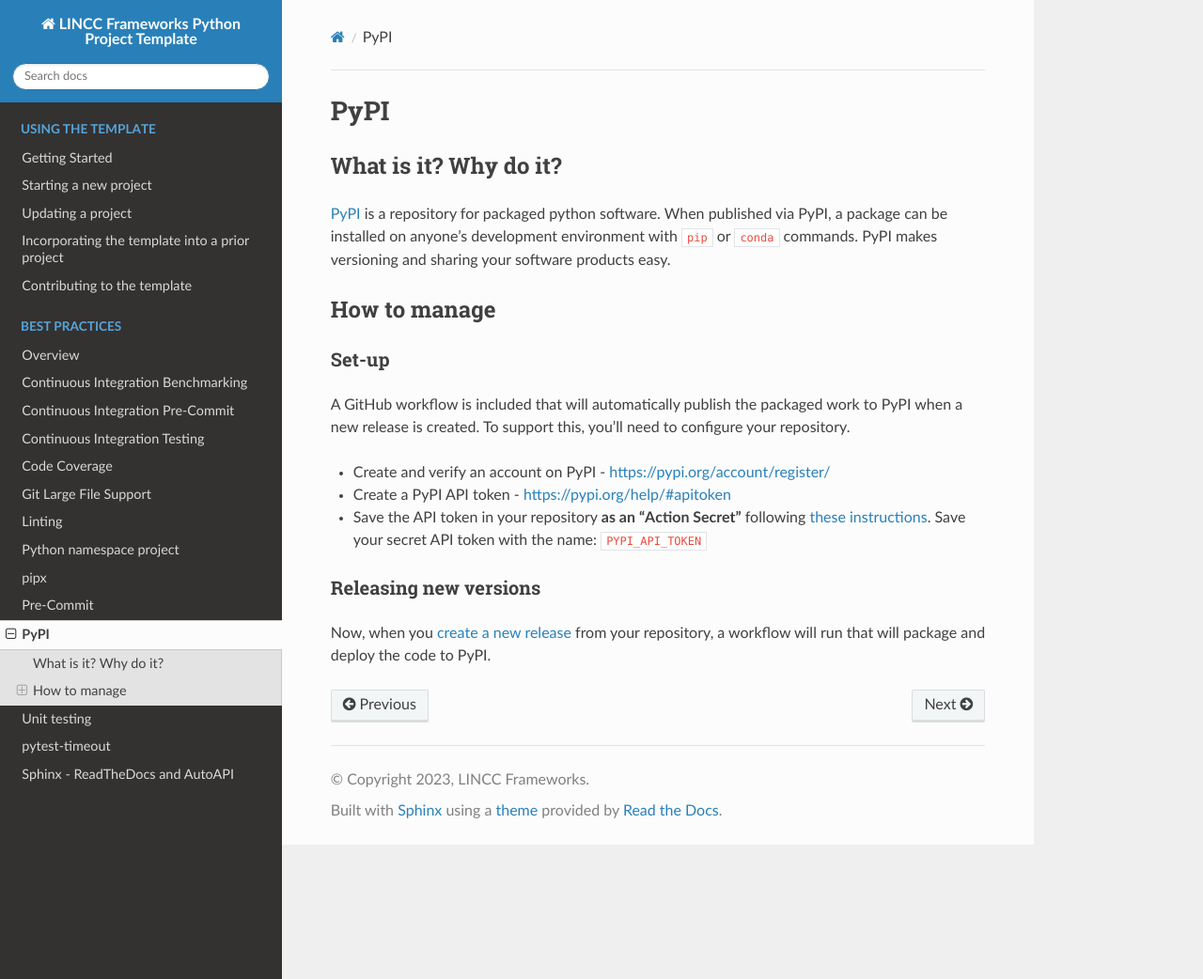
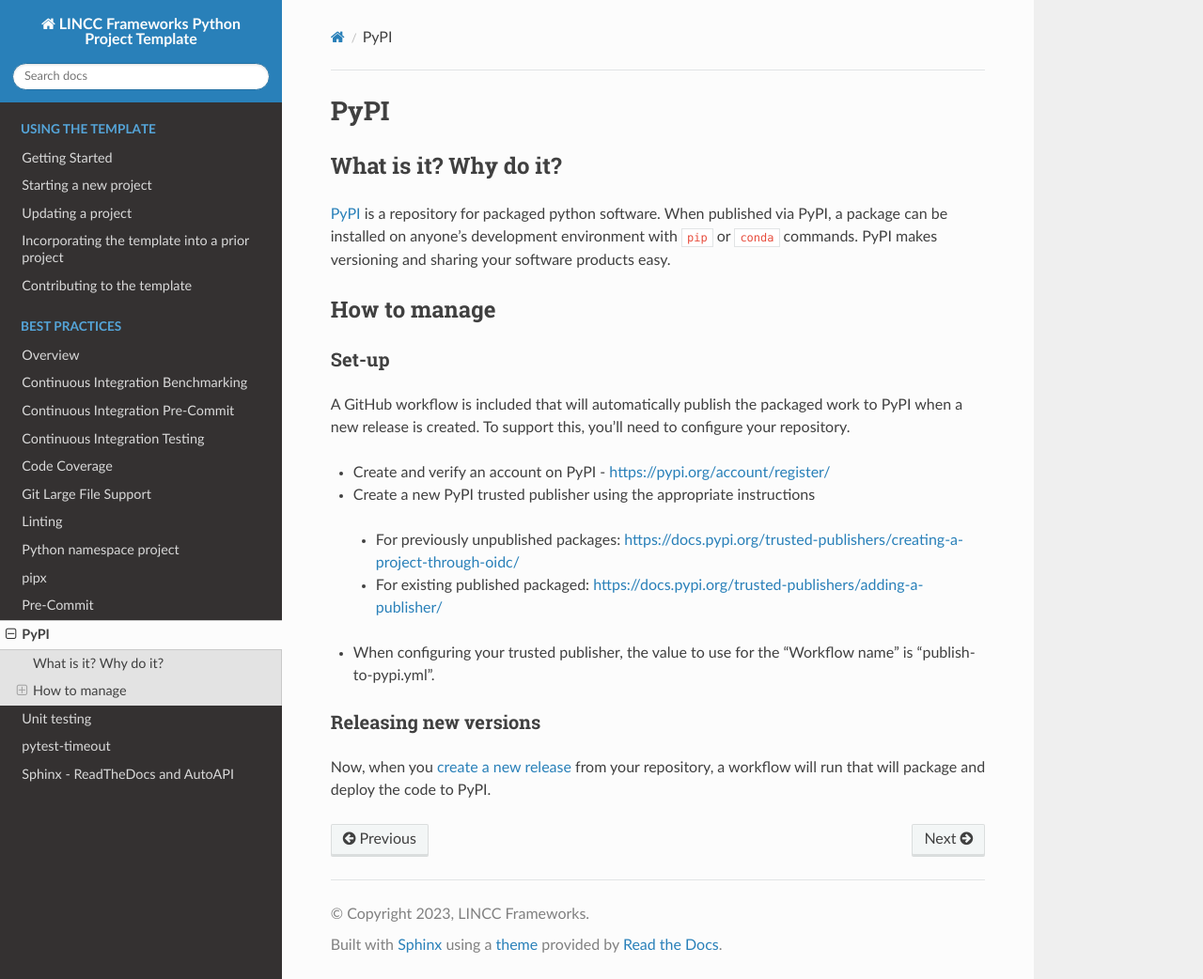
Before and after one commit to lincc-frameworks/python-project-template, a Sphinx documentation site: the page built from docs/practices/pypi.rst, in a window 1280 px wide and 1042 px high. Shown: the whole window at 94% size. Built offline with Sphinx 7.4.7 and the Read the Docs theme 2.0.0, drawn with Linux system fonts in a browser that asks for light colours; the version number could not be read and is left out.

Commit message:
Updating publish to pypi workflow and associated documentation to discourage the use of API keys. (#296)

```diff
--- a/docs/practices/pypi.rst
+++ b/docs/practices/pypi.rst
@@ -21,10 +21,10 @@
 To support this, you'll need to configure your repository.
 
 * Create and verify an account on PyPI - https://pypi.org/account/register/
-* Create a PyPI API token - https://pypi.org/help/#apitoken
-* Save the API token in your repository **as an "Action Secret"** following
-  `these instructions <https://docs.github.com/en/codespaces/managing-codespaces-for-your-organization/managing-encrypted-secrets-for-your-repository-and-organization-for-github-codespaces#adding-secrets-for-a-repository>`_.
-  Save your secret API token with the name: ``PYPI_API_TOKEN``
+* Create a new PyPI trusted publisher using the appropriate instructions
+ * For previously unpublished packages: https://docs.pypi.org/trusted-publishers/creating-a-project-through-oidc/
+ * For existing published packaged: https://docs.pypi.org/trusted-publishers/adding-a-publisher/
+* When configuring your trusted publisher, the value to use for the "Workflow name" is "publish-to-pypi.yml".
 
 
 Releasing new versions
```
Also changed, not shown: 1 other file.
